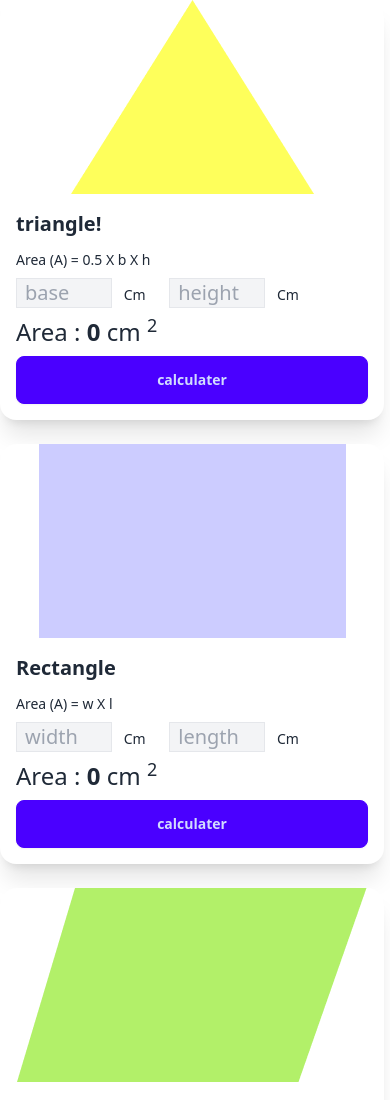
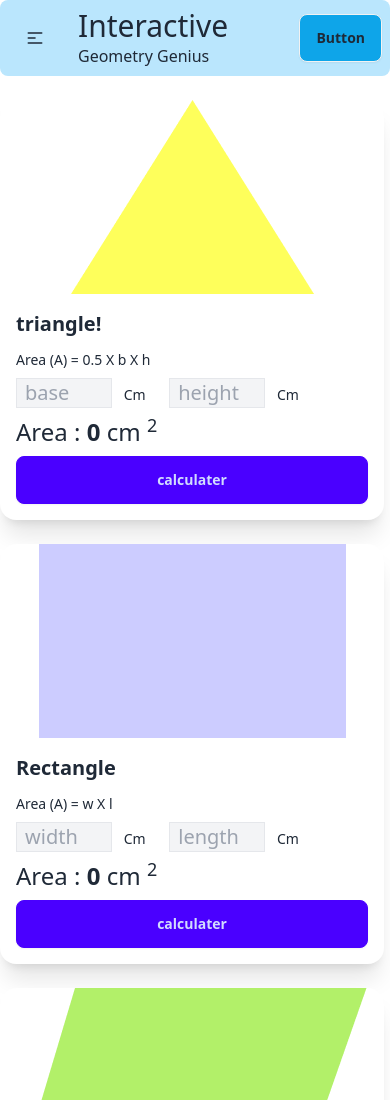
Before and after one commit to mdredoyahmed/geometry-genius-resources-main, a plain HTML site: page index.html in a window 390 px wide. Shown: the top 1100 px of the page. Drawn offline with nearby package versions, Linux system fonts and the light colour scheme.

Commit message:
added navbar

```diff
--- a/index.html
+++ b/index.html
@@ -12,9 +12,29 @@
 
 <body>
   <header>
+    <div class="navbar bg-sky-200 rounded-lg">
+      <div class="navbar-start">
+        <div class="dropdown">
+          <div tabindex="0" role="button" class="btn btn-ghost lg:hidden">
+            <svg xmlns="http://www.w3.org/2000/svg" class="h-5 w-5" fill="none" viewBox="0 0 24 24"
+              stroke="currentColor">
+              <path stroke-linecap="round" stroke-linejoin="round" stroke-width="2" d="M4 6h16M4 12h8m-8 6h16" />
+            </svg>
+          </div>
+         </div>
+
+        <div class="ml-4">
+          <h2 class="text-3xl font-medium ">Interactive</h2>
+          <h3>Geometry Genius</h3>
+        </div>
+      </div>
+      <div class="navbar-end">
+        <a class="btn bg-sky-500">Button</a>
+      </div>
+    </div>
 
   </header>
-  <main>
+  <main class=" mt-6">
     <!-- main container -->
     <div class="flex flex-col lg:flex-row  ">
       <!-- shape container -->
@@ -98,7 +118,8 @@
               <span class="ml-2">Cm</span>
             </p>
 
-    <p class="text-2xl">Area : <span class="font-bold" id="parallelogram-area">0</span> <span>cm <sup>2</sup></span>
+            <p class="text-2xl">Area : <span class="font-bold" id="parallelogram-area">0</span> <span>cm
+                <sup>2</sup></span>
             </p>
 
             <div class="card-actions ">
```
Lines whose indentation alone changed are shown as unchanged.
